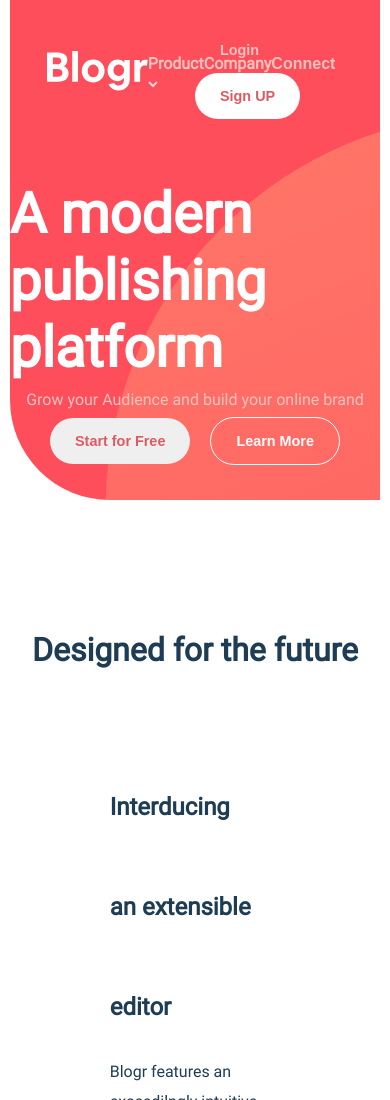
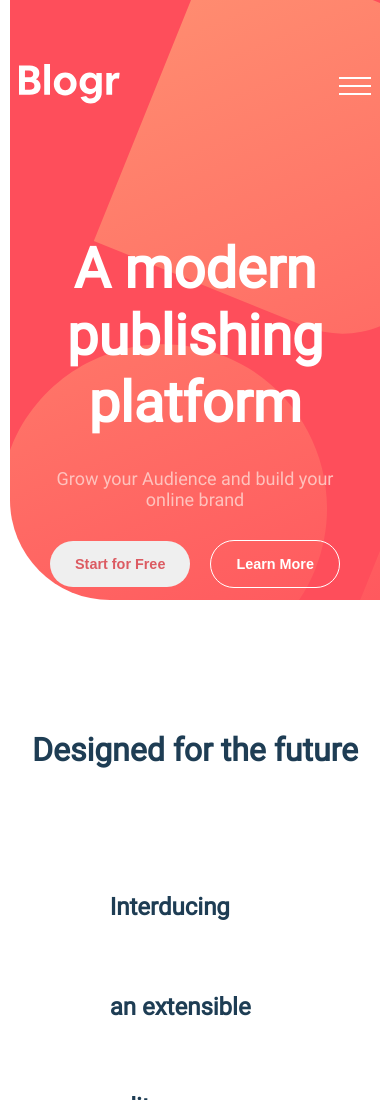
Before and after one commit to MubeenAmjad205/Gamica-Cloud, a plain HTML site: page challenges/04/blogr-landing-page-main/index.html in a window 390 px wide. Shown: the top 1100 px of the page. Drawn offline with Linux system fonts and the light colour scheme.

Commit message:
Class 13-15

```diff
--- a/challenges/04/blogr-landing-page-main/index.html
+++ b/challenges/04/blogr-landing-page-main/index.html
@@ -311,6 +311,9 @@ footer div ul li:not(:first-child){
 .attribution { font-size: 11px; text-align: center; }
 .attribution a { color: hsl(228, 45%, 44%); }
 
+#hamburger{
+display: none;
+}
 
 /* Active States */
 #connect-btn:focus{
@@ -359,7 +362,43 @@ footer ul li:hover{
 /* Media Quries */
 
   @media screen and (max-width: 748px) {
+    header{
+      height: 600px;
+      background-position-x: -260px;
+      background-position-y: -260px;
+      background-image: url(images/bg-pattern-intro-mobile.svg);
+    }
 
+    header nav ol li:not(:first-child),
+    header nav div{
+      display: none;
+    }
+    #hamburger{
+      display: block;
+    }
+    header nav{
+      width: 95%;
+display: flex !important;
+justify-content: space-between;
+}
+header nav ol{
+  display: flex;
+  justify-content: flex-start;
+}
+/* .header-content{
+  width: 90;
+} */
+.header-content h1{
+  width: 85%;
+  text-align: center;
+  margin-bottom: 30px;
+}
+.header-content p{
+  width: 80%;
+  font-size: large;
+  margin-bottom: 30px;
+  text-align: center;
+}
 
 
   }
@@ -385,6 +424,7 @@ footer ul li:hover{
           </ul>
           <img src="images/icon-arrow-light.svg" alt=""></li>
       </ol>
+      <img id="hamburger" src="images/icon-hamburger.svg" alt="">
       <div class="header-btns">
         <Button class="login-btn">Login</Button>
         <Button class="signup-btn">Sign UP</Button>
```
Also changed, not shown: Class13/index.html (added, +36 -0 lines), Class14/index.html (added, +81 -0 lines), Class15/index.html (added, +120 -0 lines), Class15/new.html (added, +27 -0 lines).
